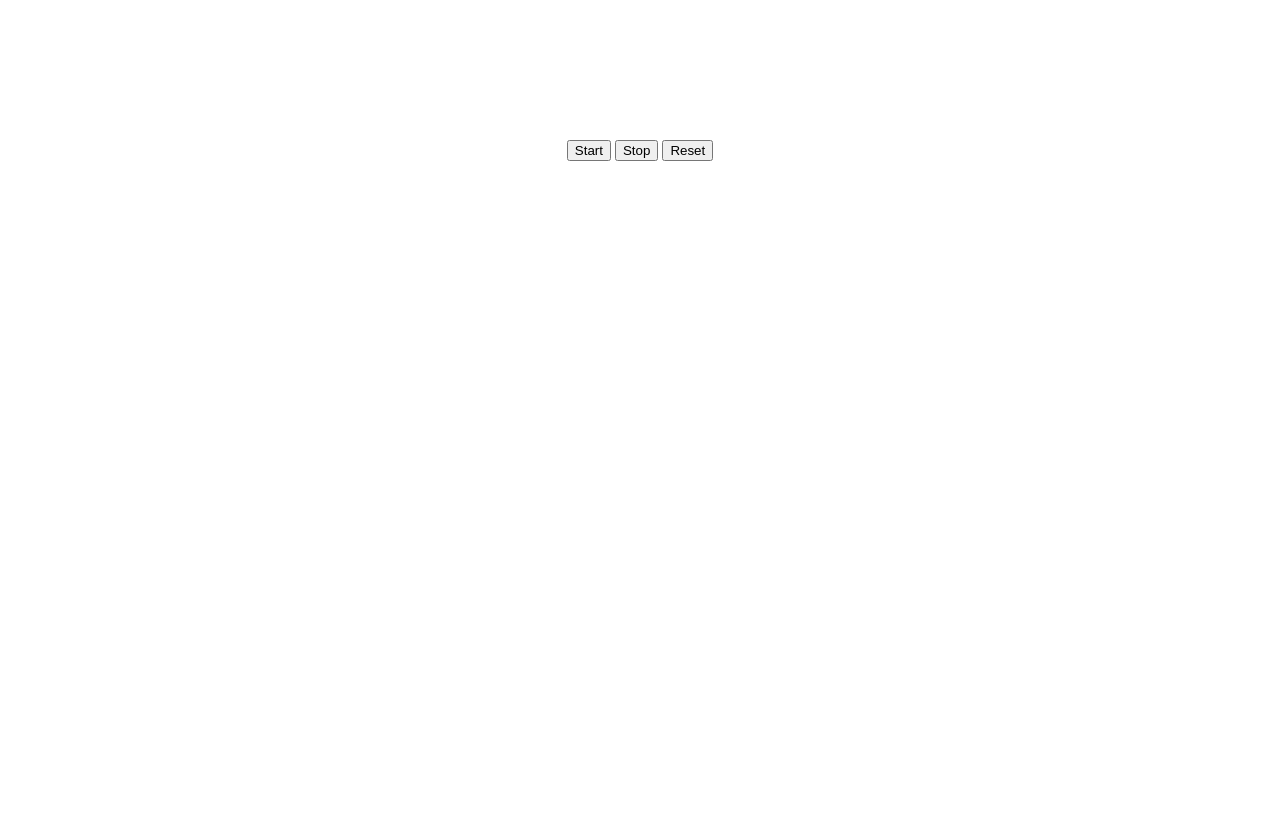
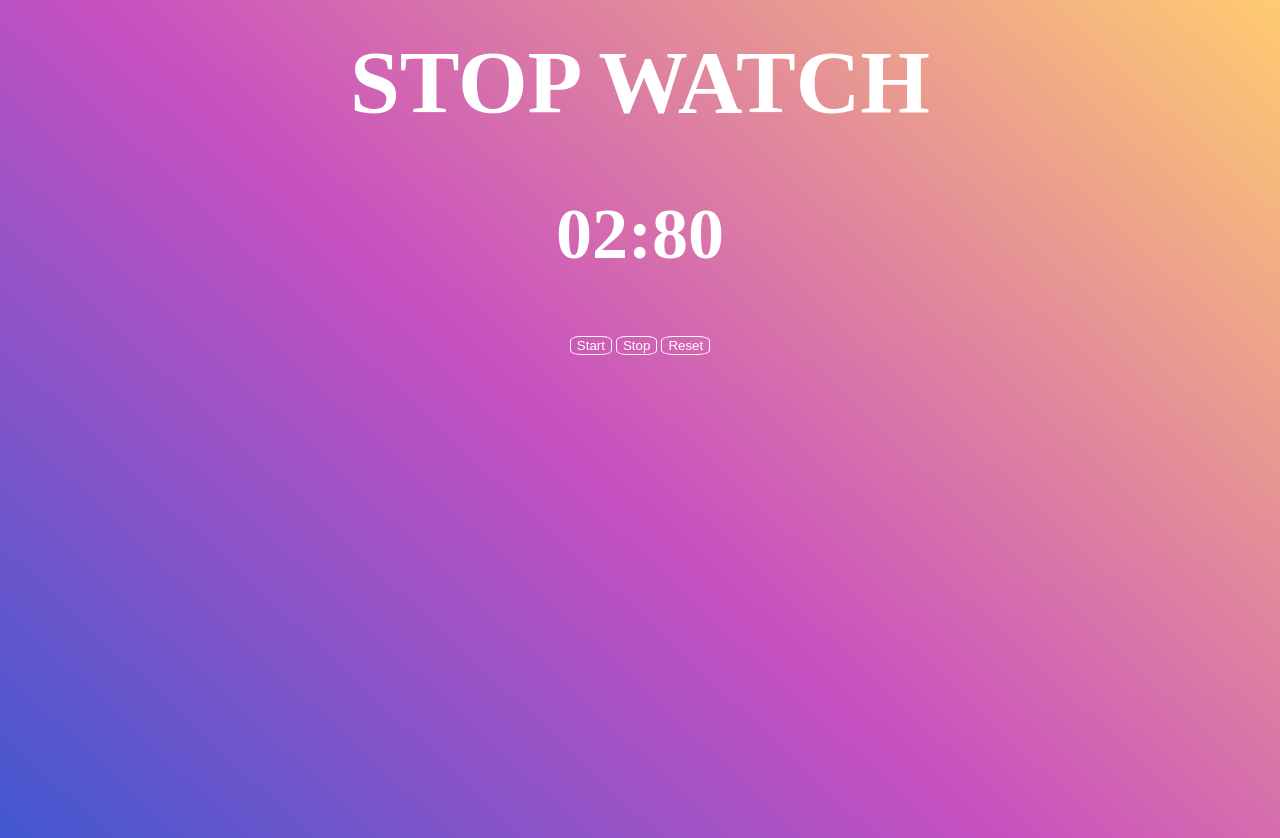
Before and after one commit to KYLETCHIU/StopWatch, a plain HTML site: page index.html in a window 1280 px wide. Both pictures are taken after a click on the button "Start". Drawn offline with Linux system fonts and the light colour scheme; a web font is replaced by a local one.

Commit message:
Logic and CSS added
All logic and css added to the app

```diff
--- a/index.html
+++ b/index.html
@@ -18,9 +18,9 @@
             Stop Watch
         </h1>
 
-        <p>
+        <h2>
             <span id="seconds">00</span>:<span id="tens">00</span>
-        </p>
+        </h2>
 
         <button id="button-start">Start</button>
         <button id="button-stop">Stop</button>
@@ -28,6 +28,8 @@
 
     </div>
 
+    <script src="logic.js"></script>
+
 </body>
 
 </html>
--- a/logic.js
+++ b/logic.js
@@ -0,0 +1,58 @@
+window.onload = function () {
+
+    //variables for app on start
+    var seconds = 00;
+    var tens = 00;
+    var appendTens = document.getElementById("tens")
+    var appendSeconds = document.getElementById("seconds")
+    var buttonStart = document.getElementById('button-start');
+    var buttonStop = document.getElementById('button-stop');
+    var buttonReset = document.getElementById('button-reset');
+    var Interval;
+
+    //buttons
+    buttonStart.onclick = function () {
+        clearInterval(Interval);
+        Interval = setInterval(startTimer, 10);
+    }
+
+    buttonStop.onclick = function () {
+        clearInterval(Interval);
+    }
+
+    buttonReset.onclick = function () {
+        clearInterval(Interval);
+        tens = "00";
+        seconds = "00";
+        appendTens.innerHTML = tens;
+        appendSeconds.innerHTML = seconds;
+    }
+
+    //Timer
+    function startTimer () {
+        tens++;
+
+        if(tens <= 9){
+          appendTens.innerHTML = "0" + tens;
+        }
+
+        if (tens > 9){
+          appendTens.innerHTML = tens;
+
+        }
+
+        if (tens > 99) {
+          console.log("seconds");
+          seconds++;
+          appendSeconds.innerHTML = "0" + seconds;
+          tens = 0;
+          appendTens.innerHTML = "0" + 0;
+        }
+
+        if (seconds > 9){
+          appendSeconds.innerHTML = seconds;
+        }
+
+      }
+
+}
--- a/style.css
+++ b/style.css
@@ -1,5 +1,7 @@
 body {
     height: 100%;
+    background-color: #4158D0;
+    background-image: linear-gradient(43deg, #4158D0 0%, #C850C0 46%, #FFCC70 100%);
 }
 
 .wrapper {
@@ -7,10 +9,29 @@ body {
     margin: 30px auto;
     color:white;
     text-align:center;
+    justify-content: center;
+    align-items: center;
+    font-family: 'Source Serif Pro', serif;
     }
 
 .title {
     font-family: 'Source Serif Pro', serif;
-    font-size: 2.6em;
+    font-size: 5.6em;
     text-transform: uppercase;
 }
+
+h2{
+    font-size: 4.5rem;
+}
+
+button{
+    background-color: transparent;
+    border: solid 1px white;
+    border-radius: 25%;
+    color: white;
+}
+
+button:hover{
+    background-color: white;
+    color: #ffc970;
+}
```
Also changed, not shown: 1 other file.
